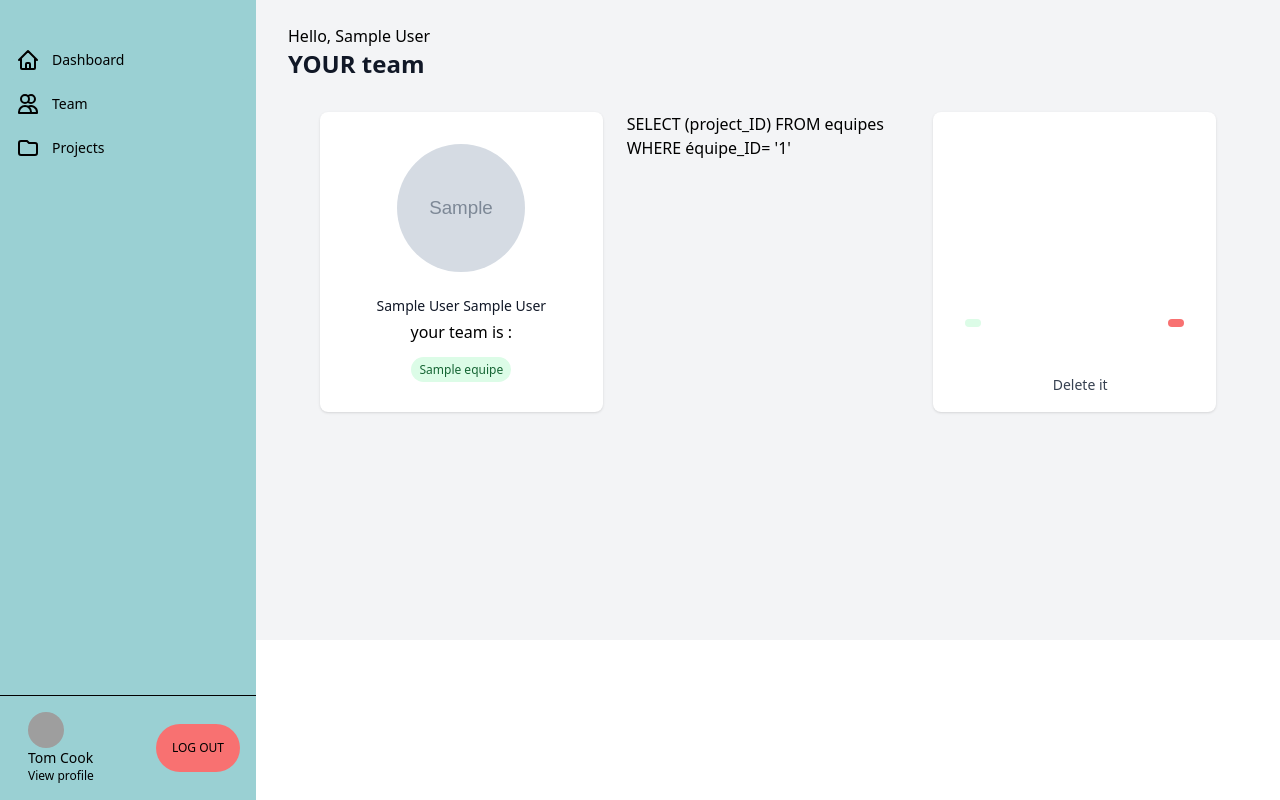
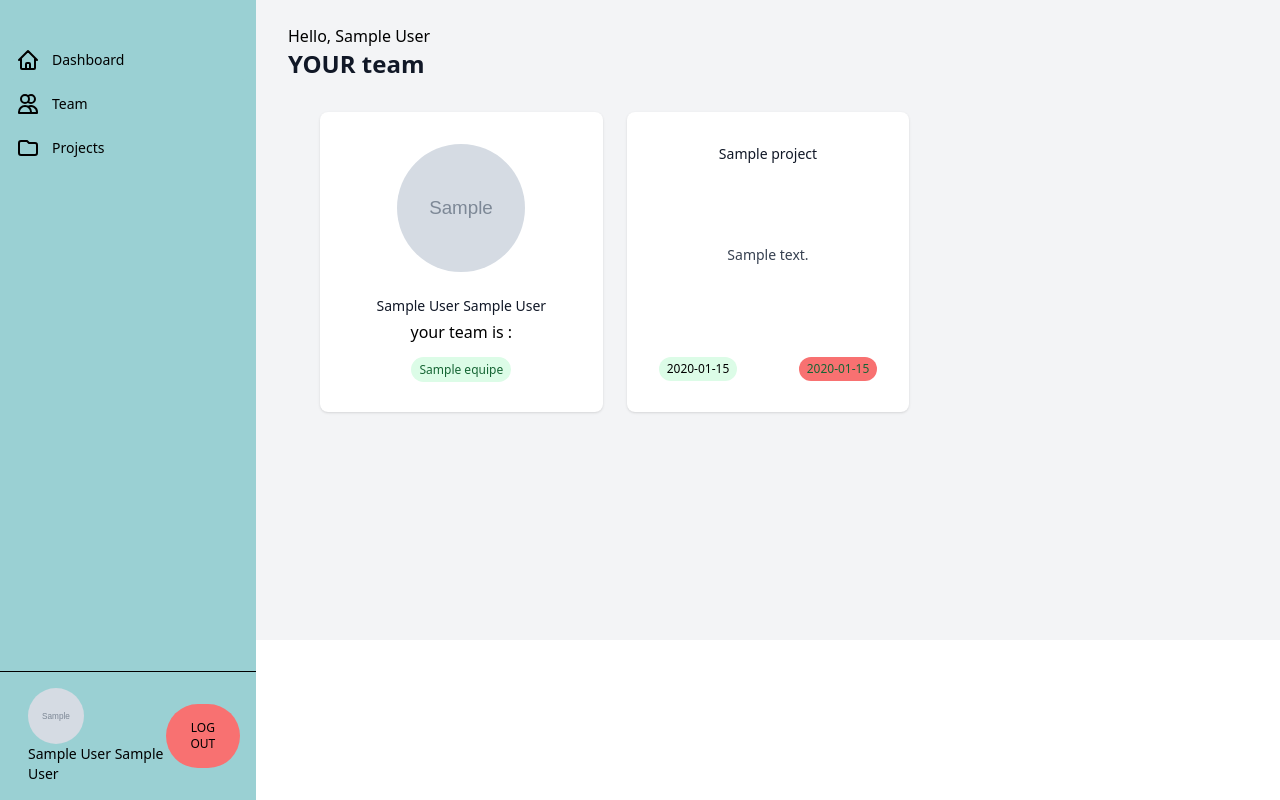
Before and after one commit to zakarialoulida/brief-6, a PHP site: page /dashboarduser.php in a window 1280 px wide. Run offline with PHP 8.4, Linux system fonts and the light colour scheme; the visitor is signed in with stand-in values (Sample User, id 1); tables that the repository leaves empty hold one stand-in row (values such as "Sample post"); grey boxes marked "Sample" are stand-in pictures; data that the repository does not hold is empty; some libraries are stand-ins or nearby versions; grey boxes are pictures that could not be loaded.

Commit message:
améliorer coté view

```diff
--- a/dashboarduser.php
+++ b/dashboarduser.php
@@ -19,6 +19,24 @@
 
     <?php
     include 'dbconnect.php';
+
+    // Fetch the rows from the 'product' table
+    $id = $_SESSION['Membre_ID'];
+    $affichuser = "SELECT * FROM users WHERE Membre_ID= '$id' ";
+    $result = mysqli_query($sql, $affichuser);
+
+    // Loop through the result and display each product
+    $row = mysqli_fetch_assoc($result);
+
+    $nom = $row['nom'];
+    $prenom = $row['prénom'];
+    $roleuser = $row['roleuser'];
+    $monequipe = $row['équipe_ID'];
+    $image = $row['image'];
+    $affich_monequipe = "SELECT * FROM equipes WHERE équipe_ID= '$monequipe' ";
+    $result2 = mysqli_query($sql, $affich_monequipe);
+    $ligne = mysqli_fetch_assoc($result2);
+    $nomdelequipe = $ligne['Nom_Équipe'];
     ?>
 
     <div class="min-h-[640px] bg-gray-100" x-data="{ open: false }" @keydown.window.escape="open = false">
@@ -44,12 +62,12 @@
                 Dashboard
               </a>
 
-              <a href="#" class="text-black hover:bg-[#BFD8D5] hover:bg-opacity-75 group flex items-center px-2 py-2 text-sm font-medium rounded-md" x-state-description="undefined: &quot;bg-indigo-800 text-black&quot;, undefined: &quot;text-black hover:bg-[#BFD8D5] hover:bg-opacity-75&quot;">
+              <button id="team" class="team text-black hover:bg-[#BFD8D5] hover:bg-opacity-75 group flex items-center px-2 py-2 text-sm font-medium rounded-md" x-state-description="undefined: &quot;bg-indigo-800 text-black&quot;, undefined: &quot;text-black hover:bg-[#BFD8D5] hover:bg-opacity-75&quot;">
                 <svg class="mr-3 flex-shrink-0 h-6 w-6 text-black" x-description="Heroicon name: outline/users" xmlns="http://www.w3.org/2000/svg" fill="none" viewBox="0 0 24 24" stroke="currentColor" aria-hidden="true">
                   <path stroke-linecap="round" stroke-linejoin="round" stroke-width="2" d="M12 4.354a4 4 0 110 5.292M15 21H3v-1a6 6 0 0112 0v1zm0 0h6v-1a6 6 0 00-9-5.197M13 7a4 4 0 11-8 0 4 4 0 018 0z"></path>
                 </svg>
                 Team
-              </a>
+              </button>
 
               <a href="#" class="text-black hover:bg-[#BFD8D5] hover:bg-opacity-75 group flex items-center px-2 py-2 text-sm font-medium rounded-md" x-state-description="undefined: &quot;bg-indigo-800 text-black&quot;, undefined: &quot;text-black hover:bg-[#BFD8D5] hover:bg-opacity-75&quot;">
                 <svg class="mr-3 flex-shrink-0 h-6 w-6 text-black" x-description="Heroicon name: outline/folder" xmlns="http://www.w3.org/2000/svg" fill="none" viewBox="0 0 24 24" stroke="currentColor" aria-hidden="true">
@@ -66,16 +84,14 @@
 
             <div class="ml-3 flex flex-col">
 
-              <img class="inline-block h-9 w-9 rounded-full" src="https://images.unsplash.com/photo-1472099645785-5658abf4ff4e?ixlib=rb-1.2.1&amp;ixid=eyJhcHBfaWQiOjEyMDd9&amp;auto=format&amp;fit=facearea&amp;facepad=2&amp;w=256&amp;h=256&amp;q=80" alt="">
-
+            <img class='inline-block h-14 w-14 rounded-full  ' src='img/<?php echo $image?>' alt=''>
 
 
               <p class="text-sm font-medium text-black">
-                Tom Cook
+                <?php echo"  $prenom  " ;
+                echo $nom?>
               </p>
-              <p class="text-xs font-medium text-black-400 group-hover:text-black">
-                View profile
-              </p>
+
             </div>
 
             <a href="logout.php" class="p-4 w-fit h-fit text-center text-black text-xs font-medium bg-red-400 rounded-full">LOG OUT</a>
@@ -116,24 +132,7 @@
 
 
 
-                    <?php
-                    // Fetch the rows from the 'product' table
-                    $id = $_SESSION['Membre_ID'];
-                    $affichuser = "SELECT * FROM users WHERE Membre_ID= '$id' ";
-                    $result = mysqli_query($sql, $affichuser);
-
-                    // Loop through the result and display each product
-                    $row = mysqli_fetch_assoc($result);
-
-                    $nom = $row['nom'];
-                    $prenom = $row['prénom'];
-                    $roleuser = $row['roleuser'];
-                    $monequipe = $row['équipe_ID'];
-                    $image = $row['image'];
-                    $affich_monequipe = "SELECT * FROM equipes WHERE équipe_ID= '$monequipe' ";
-                    $result2 = mysqli_query($sql, $affich_monequipe);
-                    $ligne = mysqli_fetch_assoc($result2);
-                    $nomdelequipe = $ligne['Nom_Équipe'];
+                  <?php
 
                     echo "
                         <li class='col-span-1 flex flex-col text-center bg-white rounded-lg shadow divide-y divide-gray-200'>
@@ -154,11 +153,17 @@
 
 
 
-                            $tirerid = "SELECT (project_ID)  FROM equipes WHERE équipe_ID= '$monequipe' ";
-                            echo "$tirerid";
-                            $affichprojects="SELECT *from projects where project_ID= '$tirerid' ";
-                            $result = mysqli_query($sql, $affichprojects);
-                            $row = mysqli_fetch_assoc($result) ;
+                            $tirerequipe = "SELECT project_ID  FROM equipes WHERE équipe_ID= '$monequipe' ";
+                            $equipe = mysqli_query($sql, $tirerequipe);
+                            $equipeselect=mysqli_fetch_assoc($equipe);
+                            $idprojectrecuperer=$equipeselect['project_ID'];
+
+
+
+
+                            $affichprojects="SELECT * from projects where project_ID= '$idprojectrecuperer' ";
+                            $execut = mysqli_query($sql, $affichprojects);
+                            if($row = mysqli_fetch_assoc($execut)){
 
                                 $projectID = $row['project_ID'];
                                 $projectName = $row['Nom_project'];
@@ -199,18 +204,10 @@
 
 
 
-                                        <form class="-ml-px w-0 flex-1 flex" method="post">
-
-                                            <input type="hidden" name="deleteId" value="<?php echo "$projectID"; ?>">
-                                            <button type="submit" id="delete it" class="relative w-0 flex-1 inline-flex items-center justify-center py-4 text-sm text-gray-700 font-medium border border-transparent rounded-br-lg hover:text-gray-500 ml-3">Delete it</button>
-
-
-                                        </form>
 
 
 
                                 </li>
-
 
 </ul>
 
@@ -219,9 +216,78 @@
 
 
         </main>
+    <?php
+
+  $equipeID = $monequipe;
+
+
+
+    // Requête pour récupérer les membres de l'équipe
+    $membresQuery = "SELECT * FROM users WHERE équipe_ID = '$equipeID'";
+    $membresResult = mysqli_query($sql, $membresQuery);
+
+
+  // Requête pour récupérer les informations de l'équipe
+  $equipeInfoQuery = "SELECT * FROM equipes WHERE équipe_ID = '$equipeID'";
+  $equipeInfoResult = mysqli_query($sql, $equipeInfoQuery);
+  $equipeInfo = mysqli_fetch_assoc($equipeInfoResult);
+
+  // Vérifiez s'il y a des membres dans l'équipe
+  if ($equipeInfo && mysqli_num_rows($membresResult) > 0) {
+    $nomEquipe = $equipeInfo['Nom_Équipe'];
+
+    echo "<div class='table hidden'>";
+    echo "<h2 class='text-2xl font-semibold text-gray-900 mt-8 mb-4'>$nomEquipe</h2>";
+    echo "<table class='min-w-full divide-y divide-gray-200'>";
+    echo "<thead class='bg-gray-50'>";
+    echo "<tr>";
+    echo "<th class='px-6 py-3 text-left text-xs font-medium text-gray-500 uppercase tracking-wider'>Nom</th>";
+    echo "<th class='px-6 py-3 text-left text-xs font-medium text-gray-500 uppercase tracking-wider'>Prénom</th>";
+
+    echo "</tr>";
+    echo "</thead>";
+    echo "<tbody class='bg-white divide-y divide-gray-200'>";
+
+    // Affichage des membres dans le tableau
+    while ($membre = mysqli_fetch_assoc($membresResult)) {
+      $membreID = $membre['Membre_ID'];
+      $nomMembre = $membre['nom'];
+      $prenomMembre = $membre['prénom'];
+      $image=$membre['image'];
+
+      echo "<tr>";
+      echo "<td class='px-6 py-4 whitespace-nowrap'>$nomMembre</td>";
+      echo "<td class='px-6 py-4 whitespace-nowrap'>$prenomMembre</td>";
+
+      echo "</tr>";
+    }
+
+    echo "</tbody>";
+    echo "</table>";
+    echo "</div>";
+  } else {
+    echo "<p>Aucun membre dans cette équipe.</p>";
+  }
+}
+?>
+   <?php
+
+                                ?>
       </div>
     </div>
     <script src="script.js"></script>
+    <script>
+      const team=document.getElementById('team');
+      const table=document.querySelector('.table')
+      team.addEventListener('click',()=>{
+        table.classList.toggle('hidden');
+
+      })
+
+
+
+
+    </script>
 
   </body>
 
@@ -231,7 +297,7 @@
 
 
 <?php
-} else {
+}else {
   header("Location: index.php");
   exit();
 }
```
